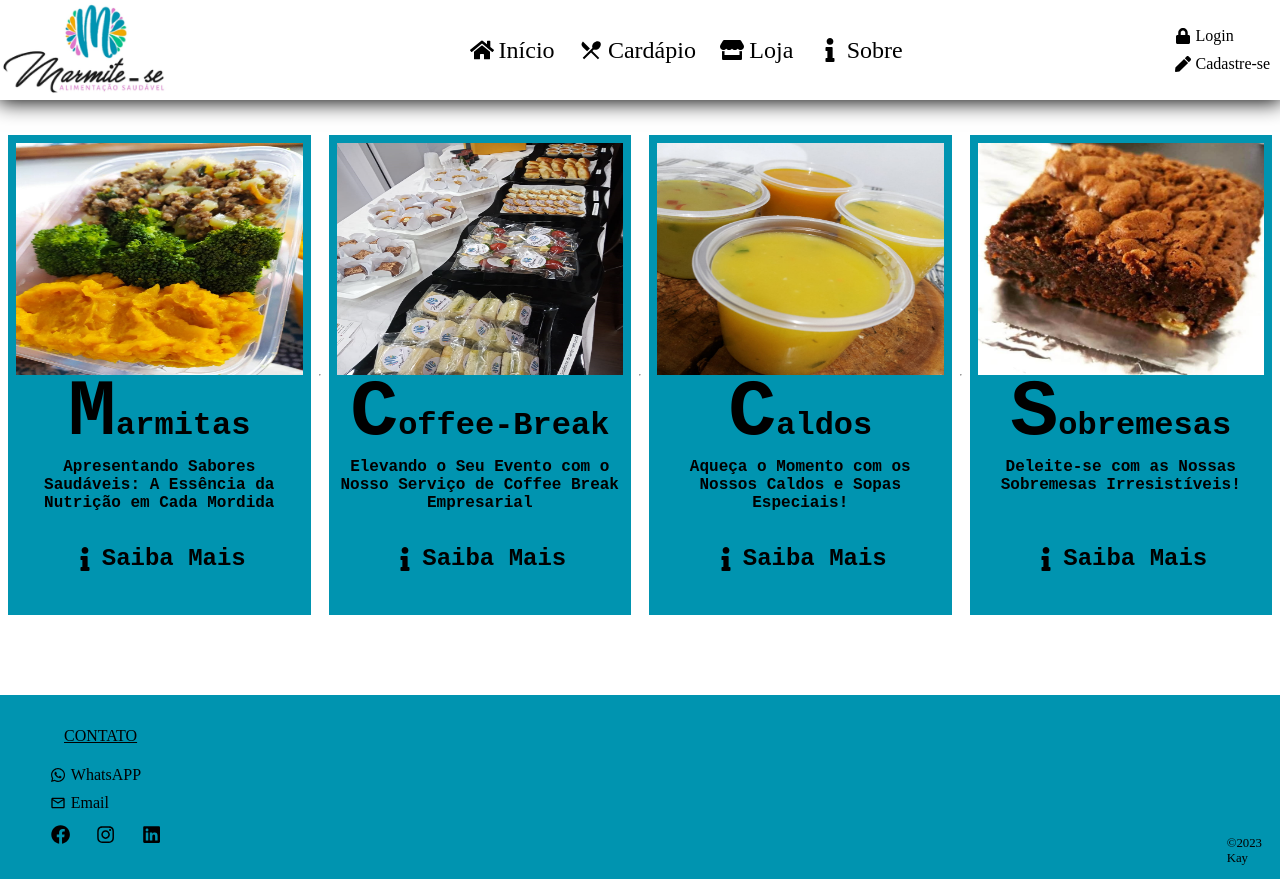
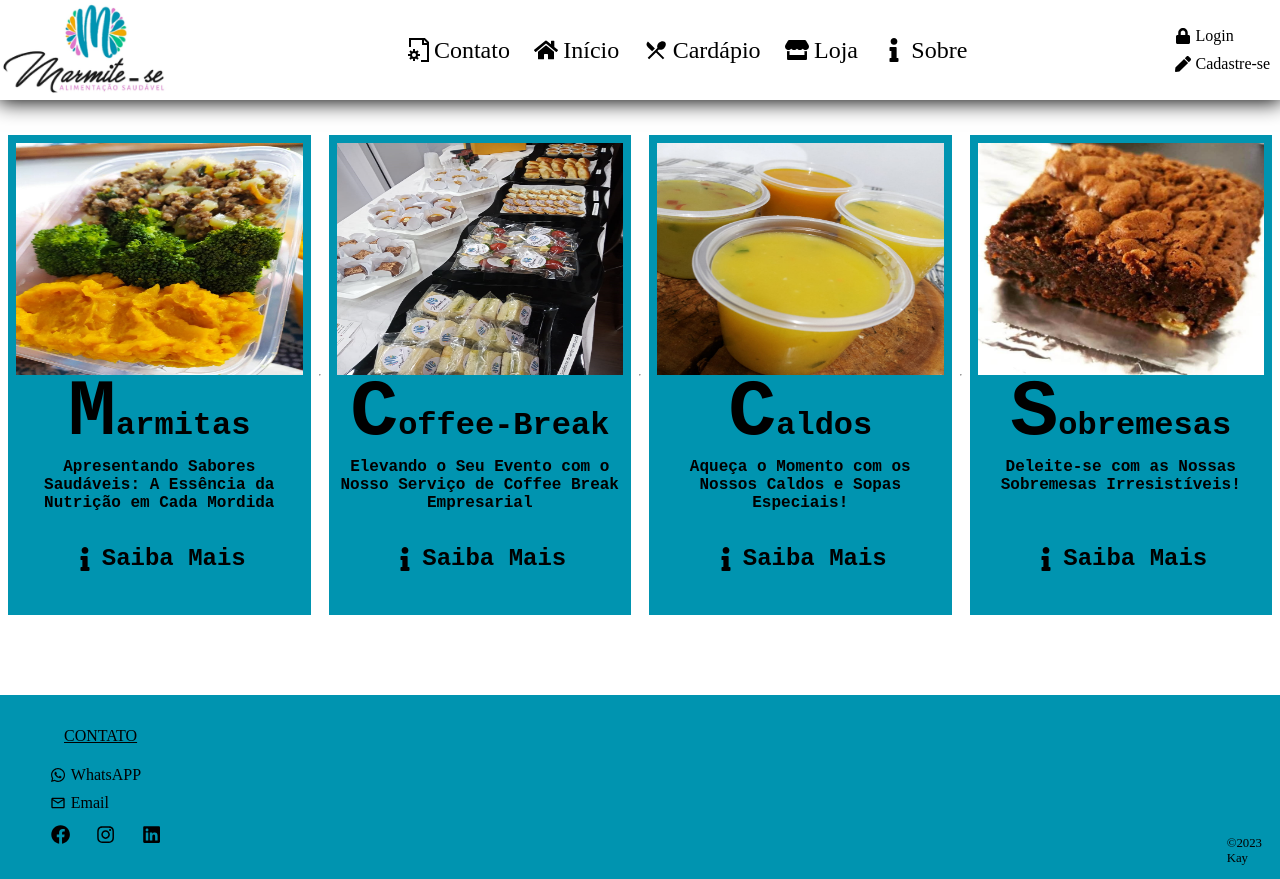
Before and after one commit to NataliaAraujo2/marmitese, a React (Create React App) app: page / in a window 1280 px wide. Built offline with nearby package versions, Linux system fonts and the light colour scheme; no server answers.

Commit message:
Estabelece rota para admin

```diff
--- a/src/components/MenuMobile/MenuMobile.js
+++ b/src/components/MenuMobile/MenuMobile.js
@@ -14,7 +14,7 @@ import {
 //components
 import Button from "../Button/Button";
 import { MdRestaurantMenu } from "react-icons/md";
-import { GrContact } from "react-icons/gr";
+import { GrContact, GrDocumentConfig } from "react-icons/gr";
 import { Container, Content } from "./styles";
 import { useAuthValue } from "../context/AuthContext";
 import { useAuthentication } from "../../hooks/useAuthentication";
@@ -26,10 +26,10 @@ const MenuMobile = ({ active }) => {
   const { user } = useAuthValue();
   const { logout } = useAuthentication();
 
-  const handleClick =()=> {
-    logout ()
-    closeMenu()
-  }
+  const handleClick = () => {
+    logout();
+    closeMenu();
+  };
 
   return (
     <Container menumobile={active}>
@@ -60,6 +60,12 @@ const MenuMobile = ({ active }) => {
           <Button
             Icon={GrContact}
             way="/contact"
+            Text="Contato"
+            action={closeMenu}
+          />
+          <Button
+            Icon={GrDocumentConfig}
+            way="/admin/products"
             Text="Contato"
             action={closeMenu}
           />
--- a/src/components/Navbar/Navbar.js
+++ b/src/components/Navbar/Navbar.js
@@ -19,7 +19,7 @@ import {
   FaUnlock,
   FaUserCog,
 } from "react-icons/fa";
-import { GrContact } from "react-icons/gr";
+import { GrContact, GrDocumentConfig } from "react-icons/gr";
 import { MdRestaurantMenu } from "react-icons/md";
 //hook
 import { useAuthentication } from "../../hooks/useAuthentication";
@@ -47,9 +47,6 @@ const Navbar = () => {
 
           <div className={styles.links}>
             <ul>
-            <li>
-                <Button Icon={FaPen} way="/" Text="Admin" />
-              </li>
               <li>
                 <Button Icon={FaHome} way="/" Text="Início" />
               </li>
@@ -74,11 +71,7 @@ const Navbar = () => {
                 <Button Icon={FaUserCog} way="/" Text="Meus Dados" />
               </li>
               <li>
-                <Button
-                  Icon={FaShoppingBag}
-                  way="/"
-                  Text="Meus Pedidos"
-                />
+                <Button Icon={FaShoppingBag} way="/" Text="Meus Pedidos" />
               </li>
               <li>
                 <Button
@@ -106,6 +99,11 @@ const Navbar = () => {
 
           <div className={styles.links}>
             <ul>
+              <Button
+                Icon={GrDocumentConfig}
+                way="/admin/products"
+                Text="Contato"
+              />
               <li>
                 <Button Icon={FaHome} way="/" Text="Início" />
               </li>
```
